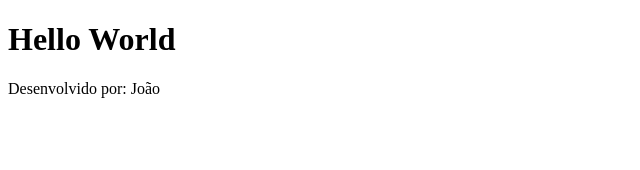
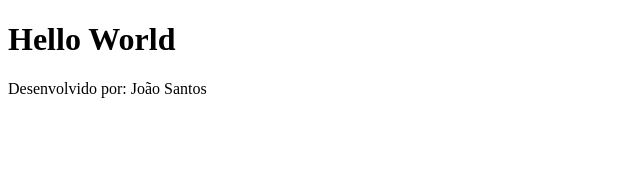
Before and after one commit to Marcelino-ifms/PTAC-06-02, a React (Vite) app: page / in a window 1280 px wide. Shown: the top 170 px of the page, without its empty margins (0-640 px from the left). Built offline with nearby package versions, Linux system fonts and the light colour scheme.

Commit message:
aula 27/02

```diff
--- a/src/App.jsx
+++ b/src/App.jsx
@@ -1,6 +1,6 @@
 export default function App() {
 
-  const nome = "João";
+  const nome = "João Santos";
 
   return(
     <div>
```
